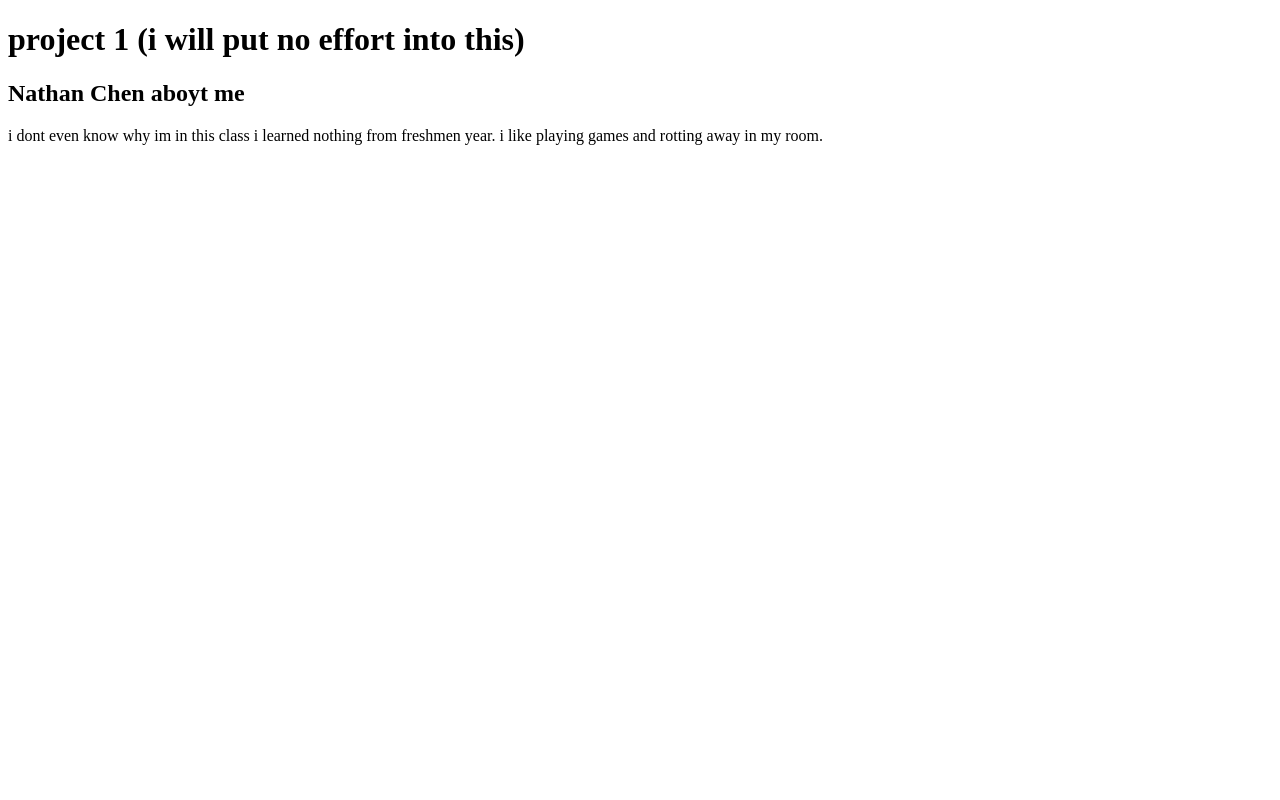
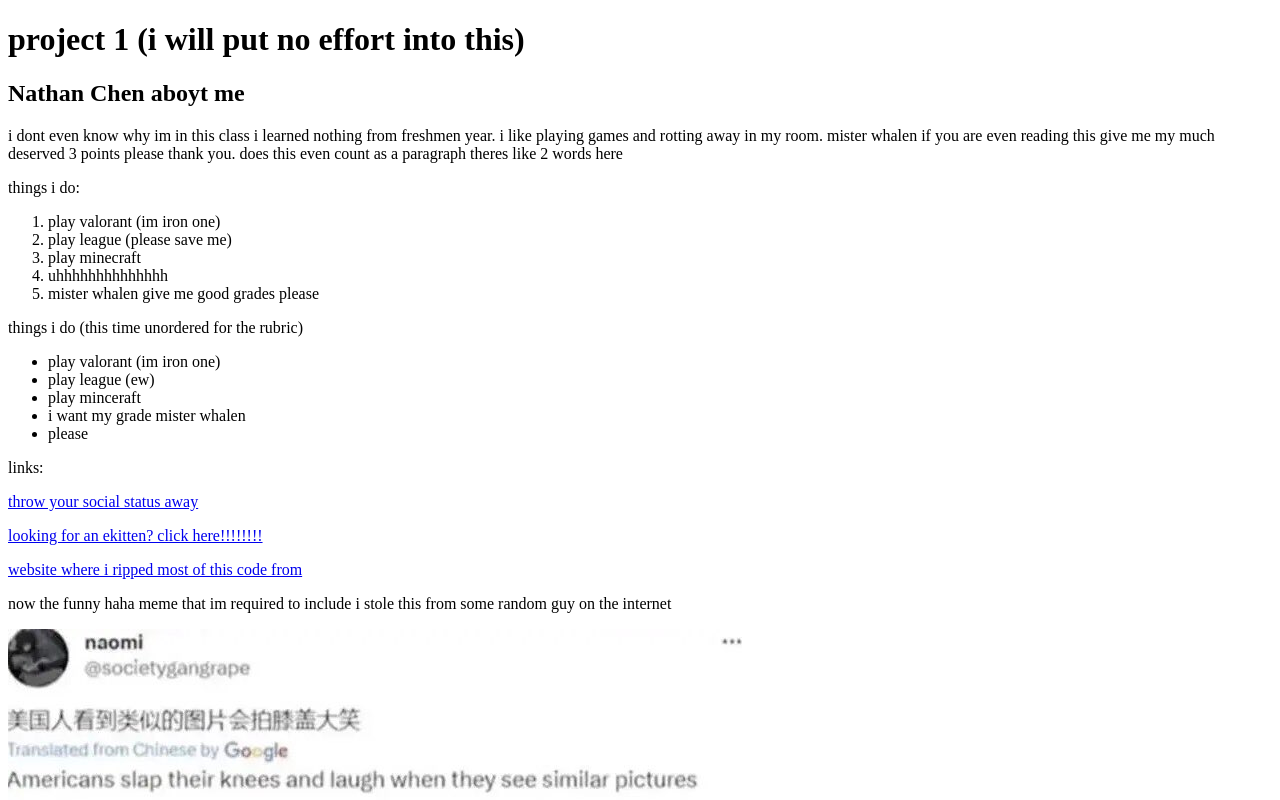
Before and after one commit to staten-island-tech/intro-to-html-seribical, a plain HTML site: page gah.html in a window 1280 px wide. Shown: the top 800 px of the page. Drawn offline with Linux system fonts and the light colour scheme.

Commit message:
Update gah.html

```diff
--- a/gah.html
+++ b/gah.html
@@ -7,7 +7,28 @@
 
 <h1>project 1 (i will put no effort into this)</h1>
 <h2>Nathan Chen aboyt me</h2>
-<p>i dont even know why im in this class i learned nothing from freshmen year. i like playing games and rotting away in my room. </p>
-
+<p>i dont even know why im in this class i learned nothing from freshmen year. i like playing games and rotting away in my room. mister whalen if you are even reading this give me my much deserved 3 points please thank you. does this even count as a paragraph theres like 2 words here</p>
+<p>things i do:</p>
+<ol type="1">
+    <li>play valorant (im iron one)</li>
+    <li>play league (please save me)</li>
+    <li>play minecraft</li>
+    <li>uhhhhhhhhhhhhhh</li>
+    <li>mister whalen give me good grades please</li>
+  </ol>
+<p>things i do (this time unordered for the rubric)</p>
+<ul style="list-style-type:disc;">
+    <li>play valorant (im iron one)</li>
+    <li>play league (ew)</li>
+    <li>play minceraft</li>
+    <li>i want my grade mister whalen</li>
+    <li>please</li>
+  </ul>
+<p>links:</p>
+<p><a href="https://www.leagueoflegends.com/en-us/" target="_blank">throw your social status away</a></p>
+<p><a href="https://playvalorant.com/en-us/" target="_blank">looking for an ekitten? click here!!!!!!!!</a></p>
+<p><a href="https://www.w3schools.com" target="_blank">website where i ripped most of this code from</a></p>
+<p>now the funny haha meme that im required to include i stole this from some random guy on the internet</p>
+<img src="grrr.jpg">
 </body>
 </html>
```
